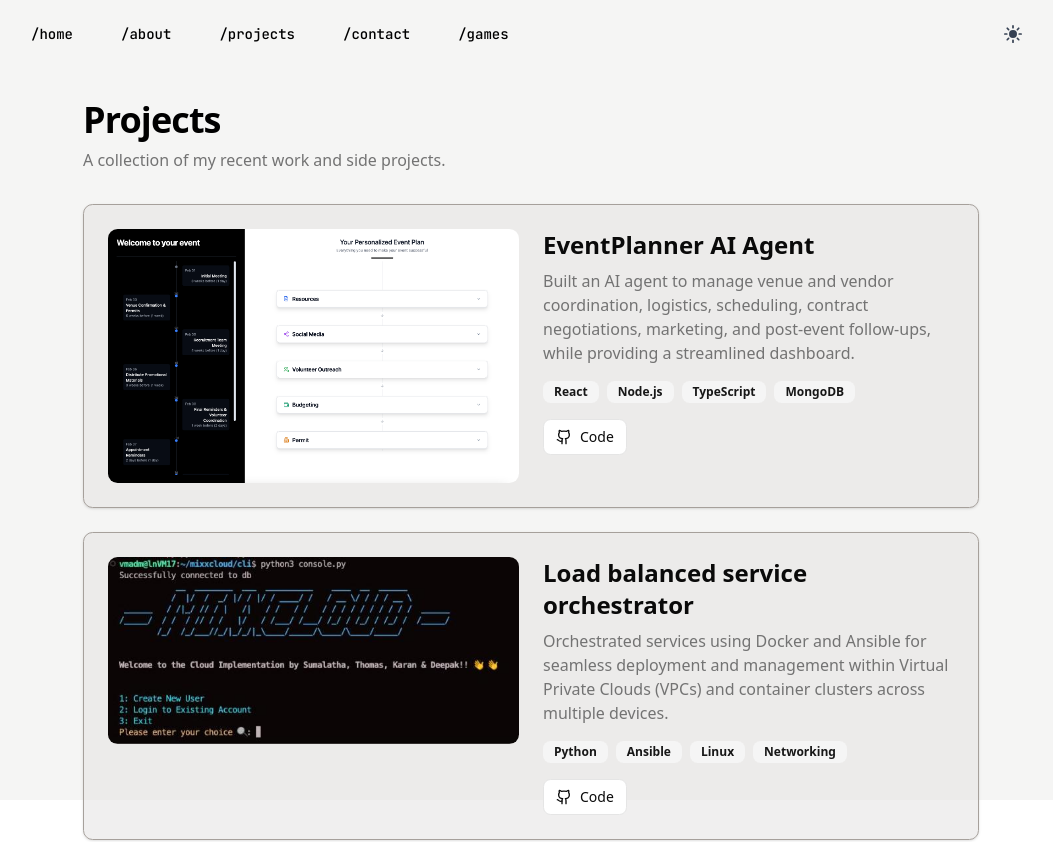
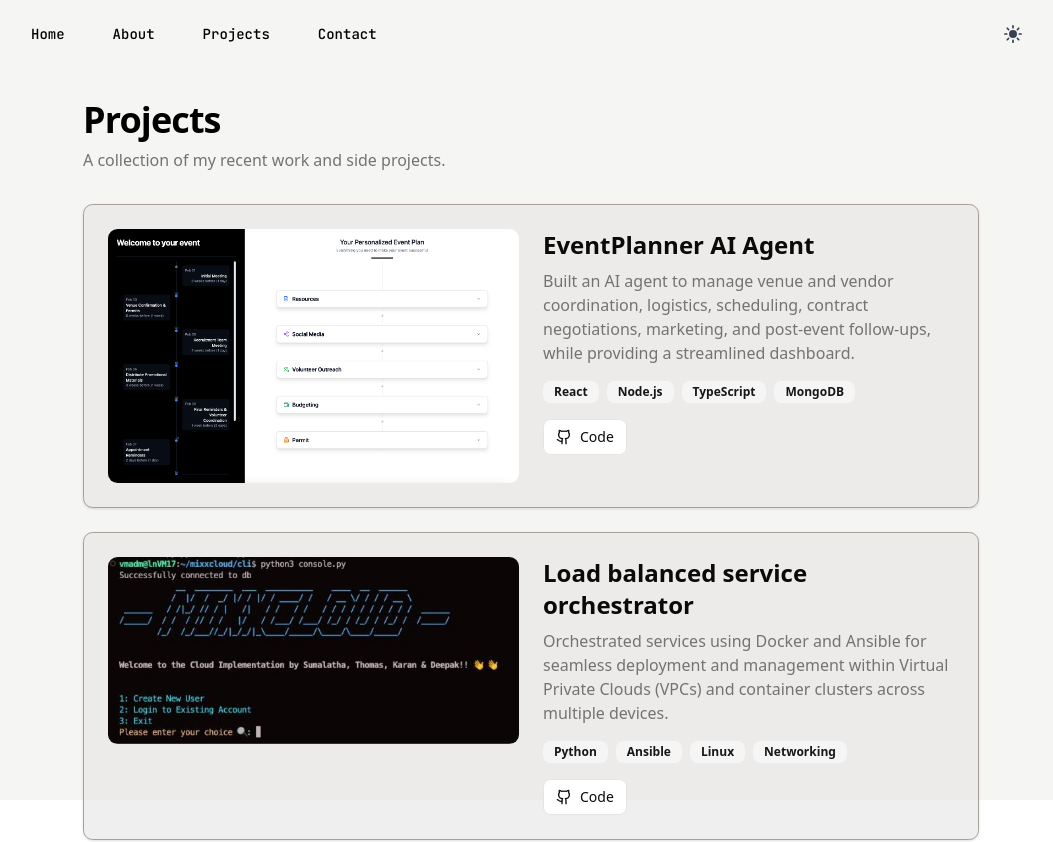
Before and after one commit to deep41/deep41.github.io, a React (Vite) app: page /projects in a window 1280 px wide. Shown: the top 842 px of the page, without its empty margins (109-1162 px from the left). Built offline with nearby package versions, Linux system fonts and the light colour scheme.

Commit message:
Add motion page route and update header navigation styling

```diff
--- a/src/app/App.tsx
+++ b/src/app/App.tsx
@@ -16,13 +16,13 @@ function App() {
   return (
     <div className="text-black dark:text-white">
       <Router>
-        <div className="bg-gray-100  dark:bg-zinc-900">
+        <div className="bg-gray-100 dark:bg-zinc-900">
           <Header />
           <Routes>
             <Route
               path="/"
               element={
-                <div className="w-full bg-stone-100 dark:bg-stone-900 h-[calc(100vh-68px)] overflow-auto">
+                <div className="h-[calc(100vh-68px)] w-full overflow-auto bg-stone-100 dark:bg-stone-900">
                   <Intro />
                   <BlogList />
                 </div>
--- a/src/components/portfolio/header.tsx
+++ b/src/components/portfolio/header.tsx
@@ -44,32 +44,32 @@ const Header = () => {
             to="/"
             className={`text-sm font-medium transition hover:scale-110 ${hoverGradient}`}
           >
-            /home
+            Home
           </Link>
           <Link
             to="/about"
             className={`text-sm font-medium transition hover:scale-110 ${hoverGradient}`}
           >
-            /about
+            About
           </Link>
           <Link
             to="/projects"
             className={`text-sm font-medium transition hover:scale-110 ${hoverGradient}`}
           >
-            /projects
+            Projects
           </Link>
           <Link
             to="/contact"
             className={`text-sm font-medium transition hover:scale-110 ${hoverGradient}`}
           >
-            /contact
+            Contact
           </Link>
-          <Link
+          {/* <Link
             to="/games"
             className={`text-sm font-medium transition hover:scale-110 ${hoverGradient}`}
           >
-            /games
-          </Link>
+            Games
+          </Link> */}
         </div>
         <button
           className="rounded-md p-2 font-['JetBrains_Mono'] text-gray-700 hover:bg-gray-100 dark:text-gray-300 dark:hover:bg-zinc-800"
```
